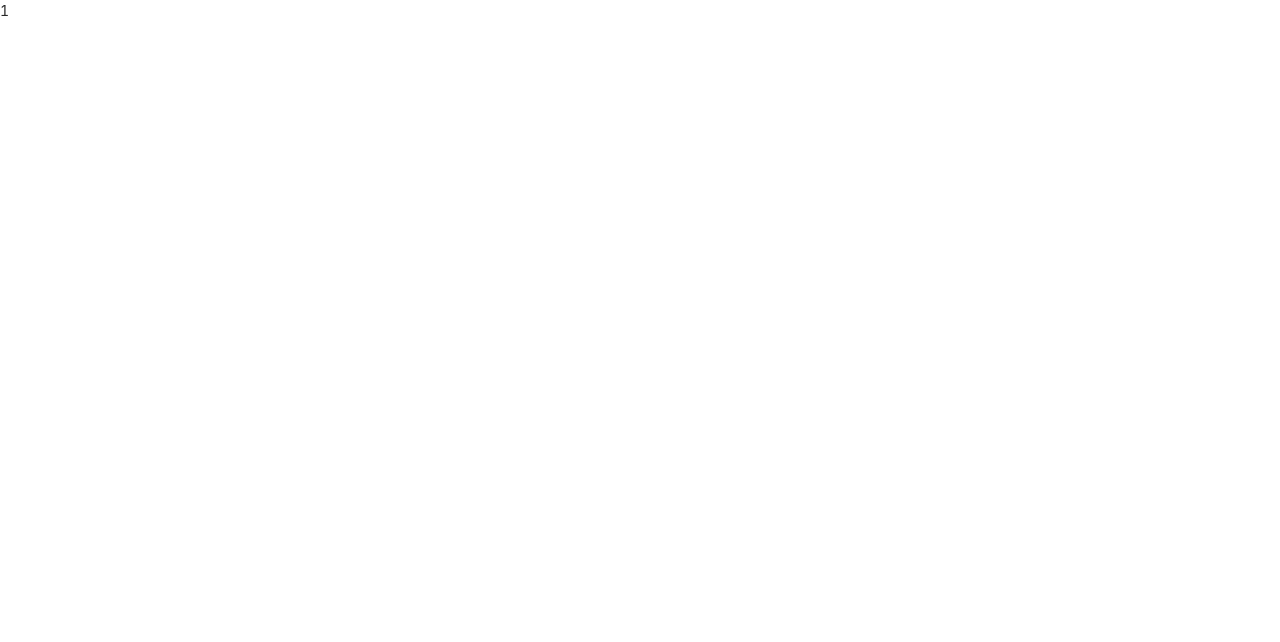
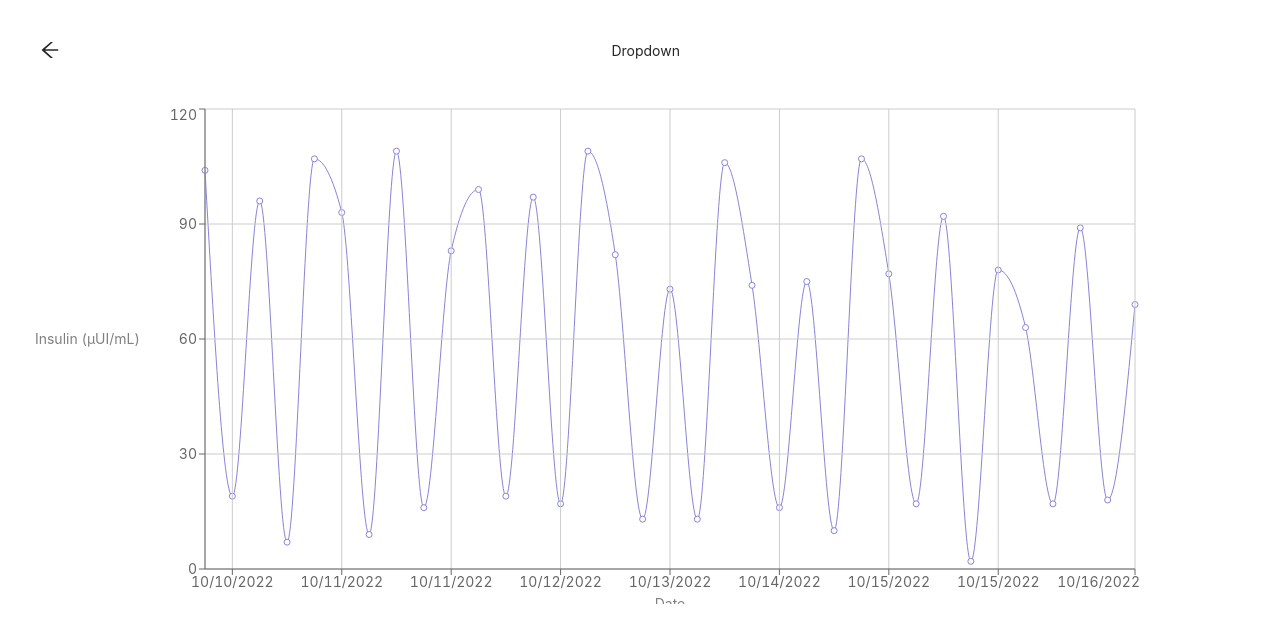
Before and after one commit to hokla-org/dojo-sante, a React (Create React App) app: page /patient/1 in a window 1280 px wide. Shown: the top 642 px of the page. Built offline with nearby package versions, Linux system fonts and the light colour scheme.

Commit message:
feat(Patient): add insulin chart

```diff
--- a/src/Patient.jsx
+++ b/src/Patient.jsx
@@ -1,8 +1,57 @@
-import { useParams } from "react-router-dom";
+import { useNavigate, useParams } from "react-router-dom";
+import { CartesianGrid, Label, Line, LineChart, XAxis, YAxis } from "recharts";
+import medicalData from "./data/medicalData.json";
+import React from "react";
+import { ArrowLeftOutlined } from "@ant-design/icons";
 
 const Patient = () => {
   const { id } = useParams();
-  return <div>{id}</div>;
+  const navigate = useNavigate();
+
+  const getDisplayedDate = (dataPoint) => {
+    const date = new Date(dataPoint.datetime);
+
+    return new Intl.DateTimeFormat().format(date);
+  };
+
+  return (
+    <>
+      <div
+        style={{
+          display: "flex",
+          margin: 40,
+          width: "50%",
+          flexDirection: "row",
+          justifyContent: "space-between",
+        }}
+      >
+        <div onClick={() => navigate(-1)}>
+          <ArrowLeftOutlined style={{ fontSize: 20 }} />
+        </div>
+        <div>Dropdown</div>
+      </div>
+      <div style={{ margin: "auto", width: "100%" }}>
+        <LineChart
+          width={1000}
+          height={500}
+          data={medicalData.insulin.data}
+          style={{ margin: "auto", width: "100%" }}
+        >
+          <Line type="monotone" dataKey="value" stroke="#8884d8" />
+          <CartesianGrid stroke="#ccc" />
+          <XAxis dataKey={getDisplayedDate}>
+            <Label value="Date" position="bottom" offset={0} />
+          </XAxis>
+          <YAxis>
+            <Label
+              value={`Insulin (${medicalData.insulin.unit})`}
+              position="left"
+            />
+          </YAxis>
+        </LineChart>
+      </div>
+    </>
+  );
 };
 
 export default Patient;
```
